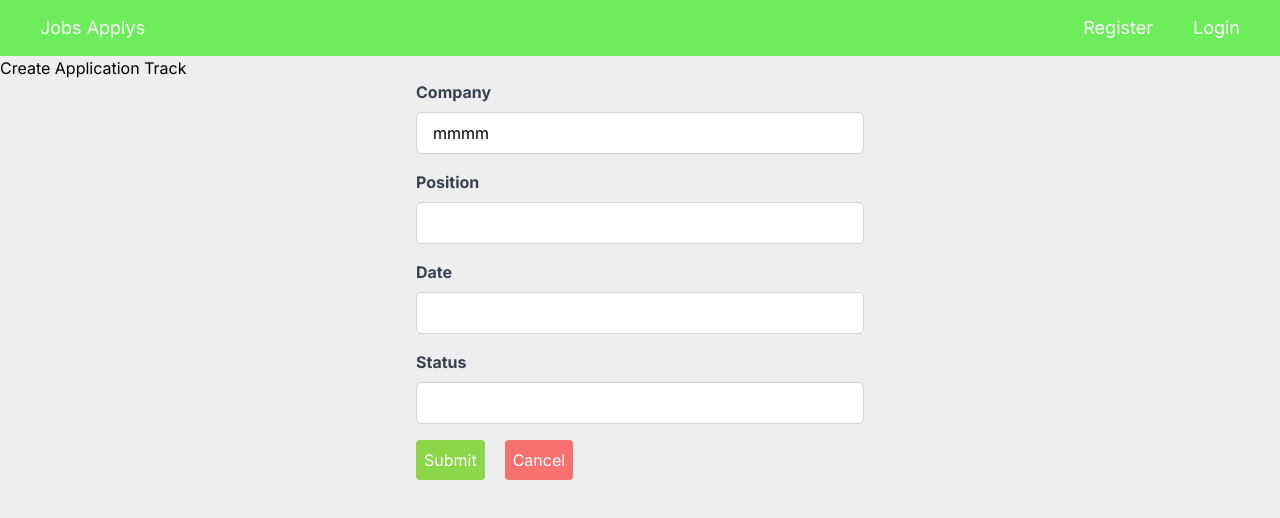
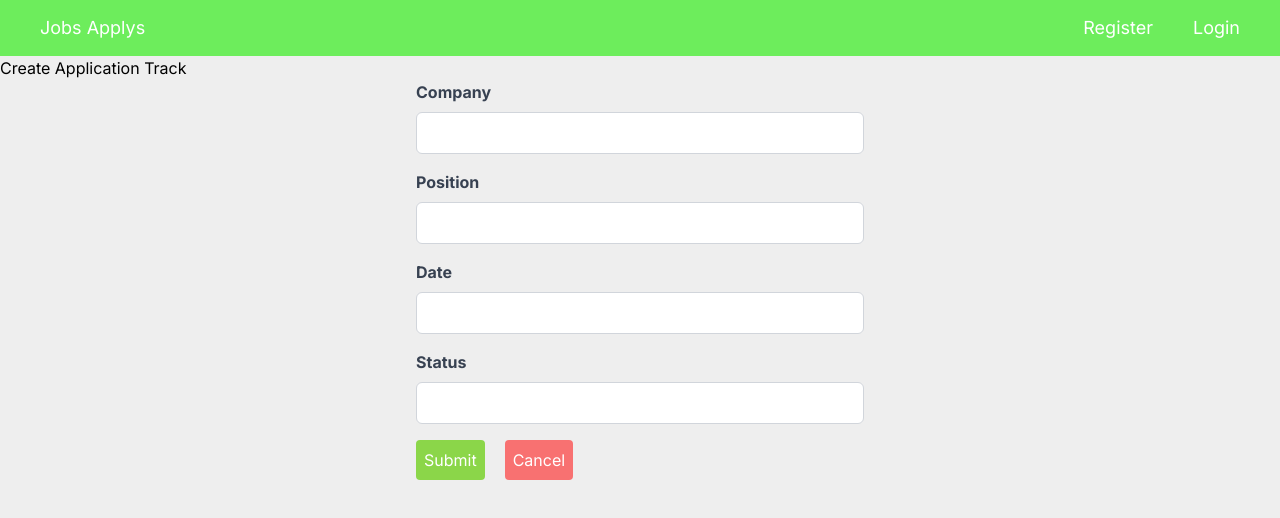
Before and after one commit to isiagi/apply_track, a Next.js app: page /create in a window 1280 px wide. Shown: the top 518 px of the page. Built offline with nearby package versions, Linux system fonts and the light colour scheme.

Commit message:
feat: create job application

```diff
--- /dev/null
+++ b/app/api/create/route.js
@@ -0,0 +1,23 @@
+import jobModel from "@/models/job";
+import connectDB from "@/utils/database";
+
+export const POST = async (req) => {
+  const { company, position, status, date } = await req.json();
+
+  try {
+    await connectDB();
+
+    const newApply = new jobModel({
+      company,
+      position,
+      status,
+      date,
+    });
+
+    await newApply.save();
+
+    return new Response(JSON.stringify(newApply), { status: 200 });
+  } catch (error) {
+    return new Response(error, { status: 500 });
+  }
+};
--- a/app/create/page.jsx
+++ b/app/create/page.jsx
@@ -1,8 +1,51 @@
+"use client";
+
 import Form from "@/components/Form";
-import React from "react";
+import { useRouter } from "next/navigation";
+import { useState } from "react";
 
 function Page() {
-  return <Form />;
+  const [submitting, setSubmitting] = useState(false);
+
+  const [data, setData] = useState({
+    company: "",
+    position: "",
+    date: "",
+    status: "",
+  });
+
+  const router = useRouter();
+
+  const handleChange = (e) => {
+    setData({ ...data, [e.target.name]: e.target.value });
+  };
+
+  const handleSubmit = async (e) => {
+    e.preventDefault();
+
+    try {
+      const response = await fetch("/api/create", {
+        method: "POST",
+        body: JSON.stringify({
+          company: data.company,
+          position: data.position,
+          date: data.date,
+          status: data.status,
+        }),
+      });
+
+      if (response.ok) {
+        alert('good')
+        router.push("/");
+      }
+    } catch (error) {
+      console.log(error);
+    }
+  };
+
+  return (
+    <Form data={data} handleChange={handleChange} handleSubmit={handleSubmit} />
+  );
 }
 
 export default Page;
--- a/components/Form.jsx
+++ b/components/Form.jsx
@@ -1,11 +1,11 @@
 import Link from "next/link";
 import React from "react";
 
-function Form() {
+function Form({ data, handleChange, handleSubmit }) {
   return (
     <div>
       <h2>Create Application Track</h2>
-      <form className="max-w-md mx-auto">
+      <form className="max-w-md mx-auto" onSubmit={handleSubmit}>
         <div className="mb-4">
           <label
             htmlFor="company"
@@ -16,46 +16,54 @@ function Form() {
           <input
             type="text"
             id="company"
-            value={"mmmm"}
+            name="company"
+            value={data.company}
+            onChange={handleChange}
             className="w-full px-4 py-2 border border-gray-300 rounded-md focus:outline-none focus:ring focus:ring-blue-200"
           />
         </div>
         <div className="mb-4">
           <label
-            htmlFor="company"
+            htmlFor="position"
             className="block mb-2 font-bold text-gray-700"
           >
             Position
           </label>
           <input
             type="text"
-            id="company"
+            id="position"
+            name="position"
+            value={data.position}
+            onChange={handleChange}
+            className="w-full px-4 py-2 border border-gray-300 rounded-md focus:outline-none focus:ring focus:ring-blue-200"
+          />
+        </div>
+        <div className="mb-4">
+          <label htmlFor="date" className="block mb-2 font-bold text-gray-700">
+            Date
+          </label>
+          <input
+            type="text"
+            id="date"
+            name="date"
+            value={data.date}
+            onChange={handleChange}
             className="w-full px-4 py-2 border border-gray-300 rounded-md focus:outline-none focus:ring focus:ring-blue-200"
           />
         </div>
         <div className="mb-4">
           <label
-            htmlFor="company"
-            className="block mb-2 font-bold text-gray-700"
-          >
-            Date
-          </label>
-          <input
-            type="text"
-            id="company"
-            className="w-full px-4 py-2 border border-gray-300 rounded-md focus:outline-none focus:ring focus:ring-blue-200"
-          />
-        </div>
-        <div className="mb-4">
-          <label
-            htmlFor="company"
+            htmlFor="status"
             className="block mb-2 font-bold text-gray-700"
           >
             Status
           </label>
           <input
             type="text"
-            id="company"
+            id="status"
+            name="status"
+            value={data.status}
+            onChange={handleChange}
             className="w-full px-4 py-2 border border-gray-300 rounded-md focus:outline-none focus:ring focus:ring-blue-200"
           />
         </div>
--- /dev/null
+++ b/models/job.js
@@ -0,0 +1,24 @@
+import { Schema, model, models } from "mongoose";
+
+const jobSchema = new Schema({
+  company: {
+    type: String,
+    required: [true, "Please provide company name"],
+  },
+  position: {
+    type: String,
+    required: [true, "Please provide position"],
+  },
+  date: {
+    type: String,
+    required: [true, "Please provide date"],
+  },
+  status: {
+    type: String,
+    required: [true, "Please provide status"],
+  },
+});
+
+const jobModel = models.Job || model("Job", jobSchema);
+
+export default jobModel;
--- a/package.json
+++ b/package.json
@@ -10,6 +10,8 @@
   },
   "dependencies": {
     "autoprefixer": "10.4.14",
+    "mongodb": "^5.6.0",
+    "mongoose": "^7.3.1",
     "next": "13.4.5",
     "postcss": "8.4.24",
     "react": "18.2.0",
--- /dev/null
+++ b/utils/database.js
@@ -0,0 +1,26 @@
+import mongoose from "mongoose";
+
+let isConnected = false;
+
+const connectDB = async () => {
+  mongoose.set("strictQuery", true);
+
+  if(isConnected) {
+    console.log("Connected");
+  }
+
+  try {
+    await mongoose.connect(process.env.MONGODBURL, {
+      dbName: "job",
+      useNewUrlParser: true,
+      useUnifiedTopology: true,
+    });
+
+    isConnected = true
+
+  } catch (error) {
+    console.log(error);
+  }
+};
+
+export default connectDB;
```
Also changed, not shown: 1 other file (tests, documents, lock files or other folders).
